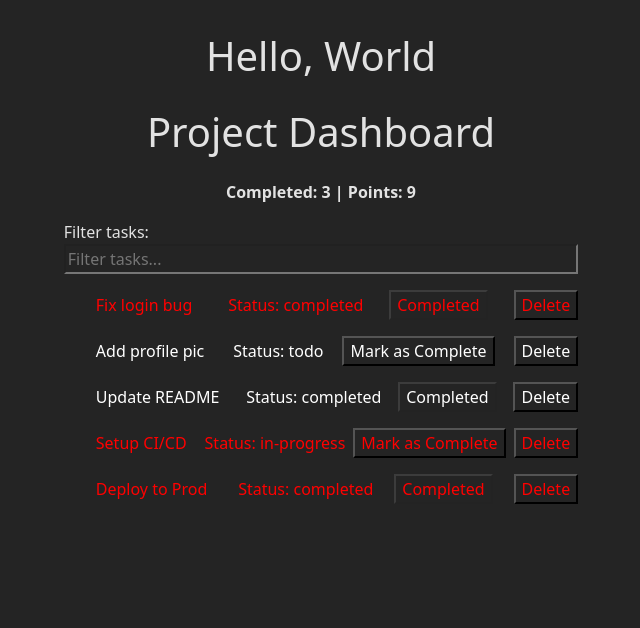
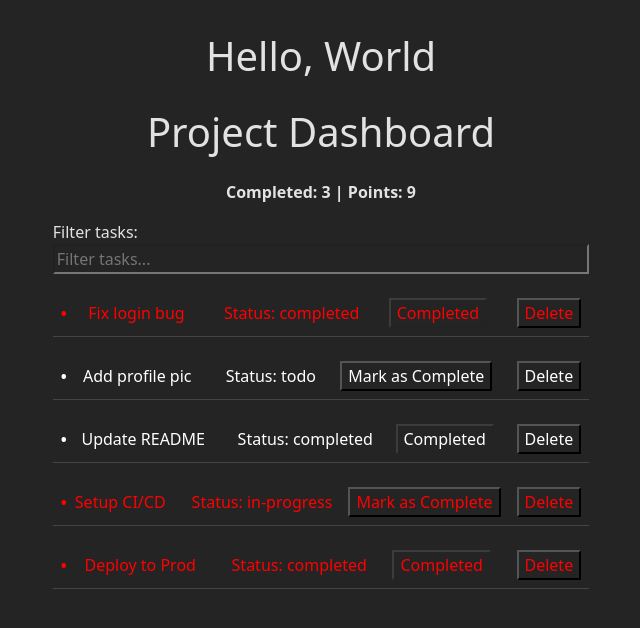
Before and after one commit to salino3/exercises-2026-react-typescript-01, a React (Vite) app: page / in a window 1280 px wide. Shown: the top 628 px of the page, without its empty margins (319-959 px from the left). Built offline with nearby package versions, Linux system fonts and the light colour scheme.

Commit message:
fix point <li> with ::before

```diff
--- a/src/components/task-03/task-03.styles.scss
+++ b/src/components/task-03/task-03.styles.scss
@@ -31,17 +31,29 @@
     justify-content: center;
     align-items: center;
     gap: 1rem;
+    padding: 0;
+    margin: 0;
+
     li {
       width: 100%;
       display: flex;
       flex-direction: row;
       justify-content: space-between;
-      gap: 0.5rem;
       align-items: center;
-    }
+      gap: 1rem;
+      padding: 0.5rem;
+      border-bottom: 1px solid #444;
 
-    .redLi {
-      color: red;
+      &.redLi {
+        color: #ff4d4d;
+      }
+
+      &::before {
+        content: "•";
+        color: currentColor;
+        font-weight: bold;
+        margin-right: -0.5rem;
+      }
     }
   }
 }
```
